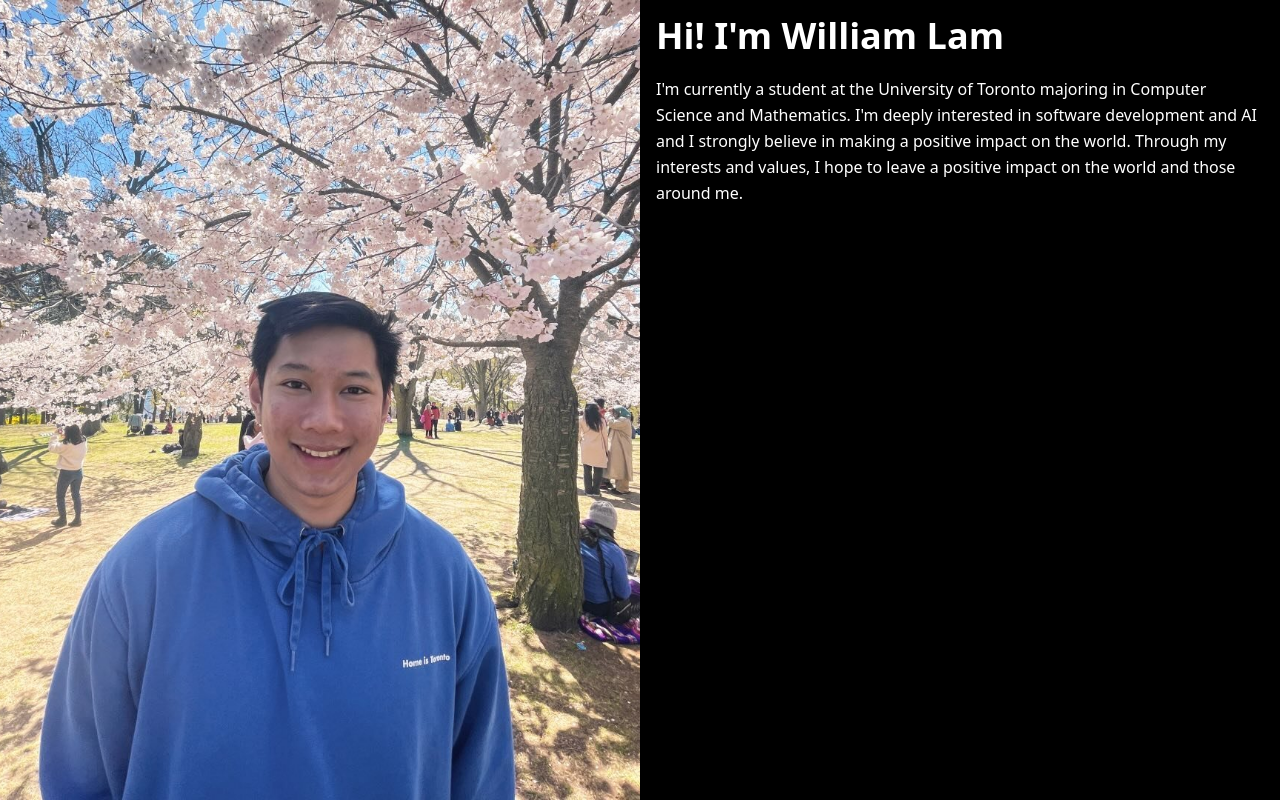
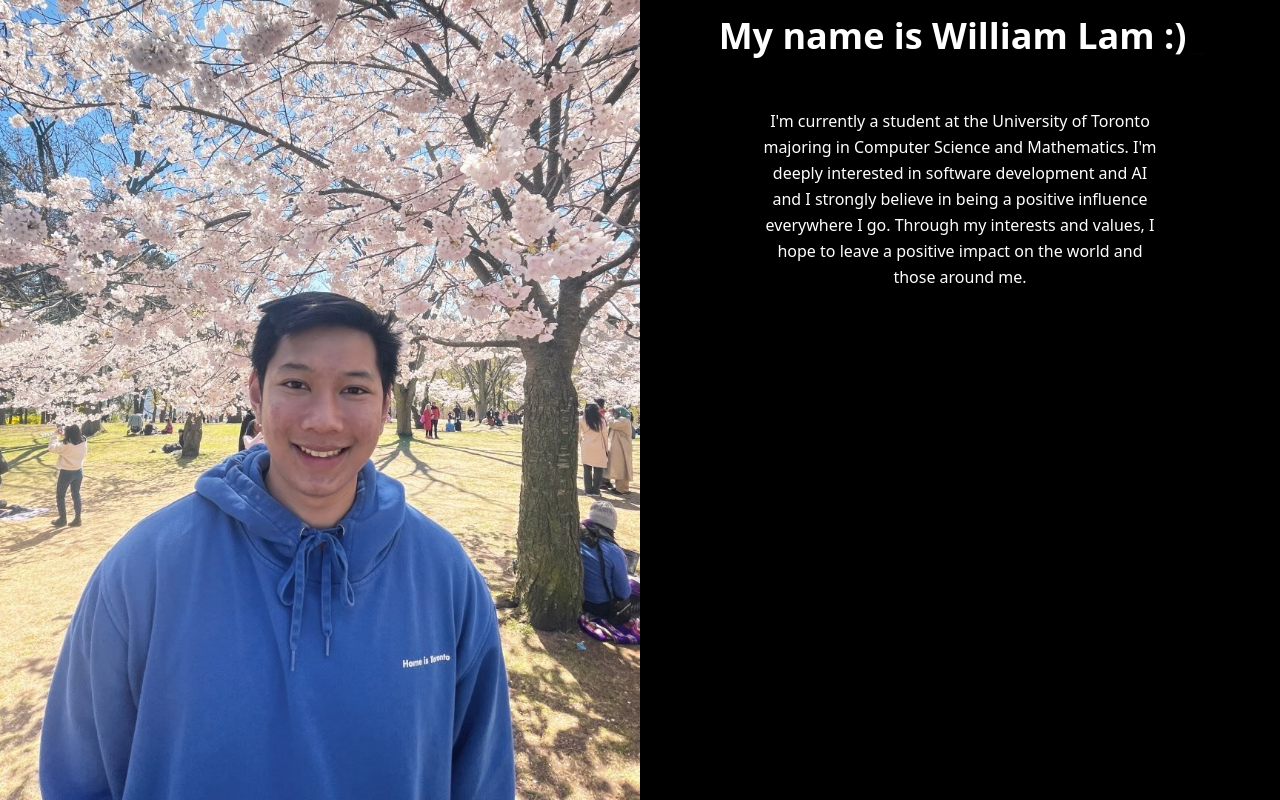
Before and after one commit to williamntlam/Personal-Website, a React (Vite) app: page / in a window 1280 px wide. Built offline with nearby package versions, Linux system fonts and the light colour scheme; a web font is replaced by a local one.

Commit message:
feat: added animated header text and general information text

```diff
--- a/package.json
+++ b/package.json
@@ -13,7 +13,8 @@
     "prettier": "^3.3.3",
     "react": "^18.3.1",
     "react-dom": "^18.3.1",
-    "react-router": "^6.26.0"
+    "react-router": "^6.26.0",
+    "react-simple-typewriter": "^5.0.1"
   },
   "devDependencies": {
     "@types/react": "^18.3.3",
--- a/src/components/HomeInfo.tsx
+++ b/src/components/HomeInfo.tsx
@@ -1,18 +1,29 @@
+import { Typewriter } from 'react-simple-typewriter';
 
 const HomeInfo = () => {
   return (
-    <div className="flex-grow p-4 back bg-black">
+    <div className="flex flex-col items-center justify-center min-h-screen p-4 bg-black">
       <h1 className="text-4xl font-bold text-white pb-5">
-        Hi! I'm William Lam
+        <center>
+          <Typewriter
+            words={['Hello!', 'My name is William Lam :)', 'Enjoy your stay!']}
+            loop={0}
+            cursor
+            cursorStyle="_"
+            typeSpeed={70}
+            deleteSpeed={50}
+            delaySpeed={2000}
+          />
+        </center>
       </h1>
-      <p className="text-white leading-relaxed font-arsenal">
-
-        I'm currently a student at the University of Toronto majoring in
-        Computer Science and Mathematics. I'm deeply interested in software
-        development and AI and I strongly believe in making a positive impact on the world.
-        Through my interests and values, I hope to leave a positive impact on the world and those around me.
-
-      </p>
+      <div className="flex-grow flex items-start justify-center w-full pt-8">
+        <p className="text-white leading-relaxed font-montserrat w-2/3 text-center">
+          I'm currently a student at the University of Toronto majoring in
+          Computer Science and Mathematics. I'm deeply interested in software
+          development and AI and I strongly believe in being a positive influence everywhere I go.
+          Through my interests and values, I hope to leave a positive impact on the world and those around me.
+        </p>
+      </div>
     </div>
   );
 };
```
Also changed, not shown: 1 other file (tests, documents, lock files or other folders).
